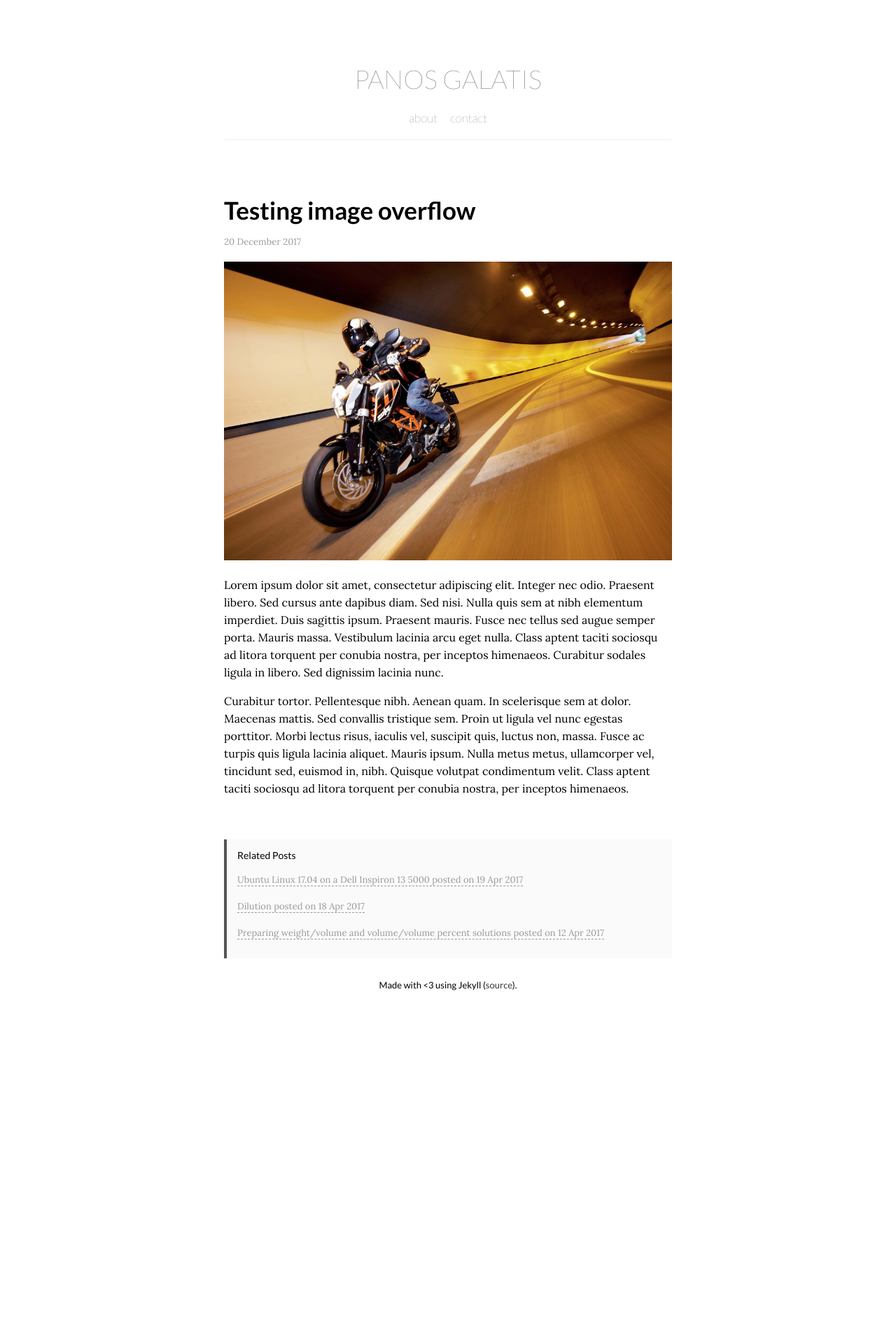
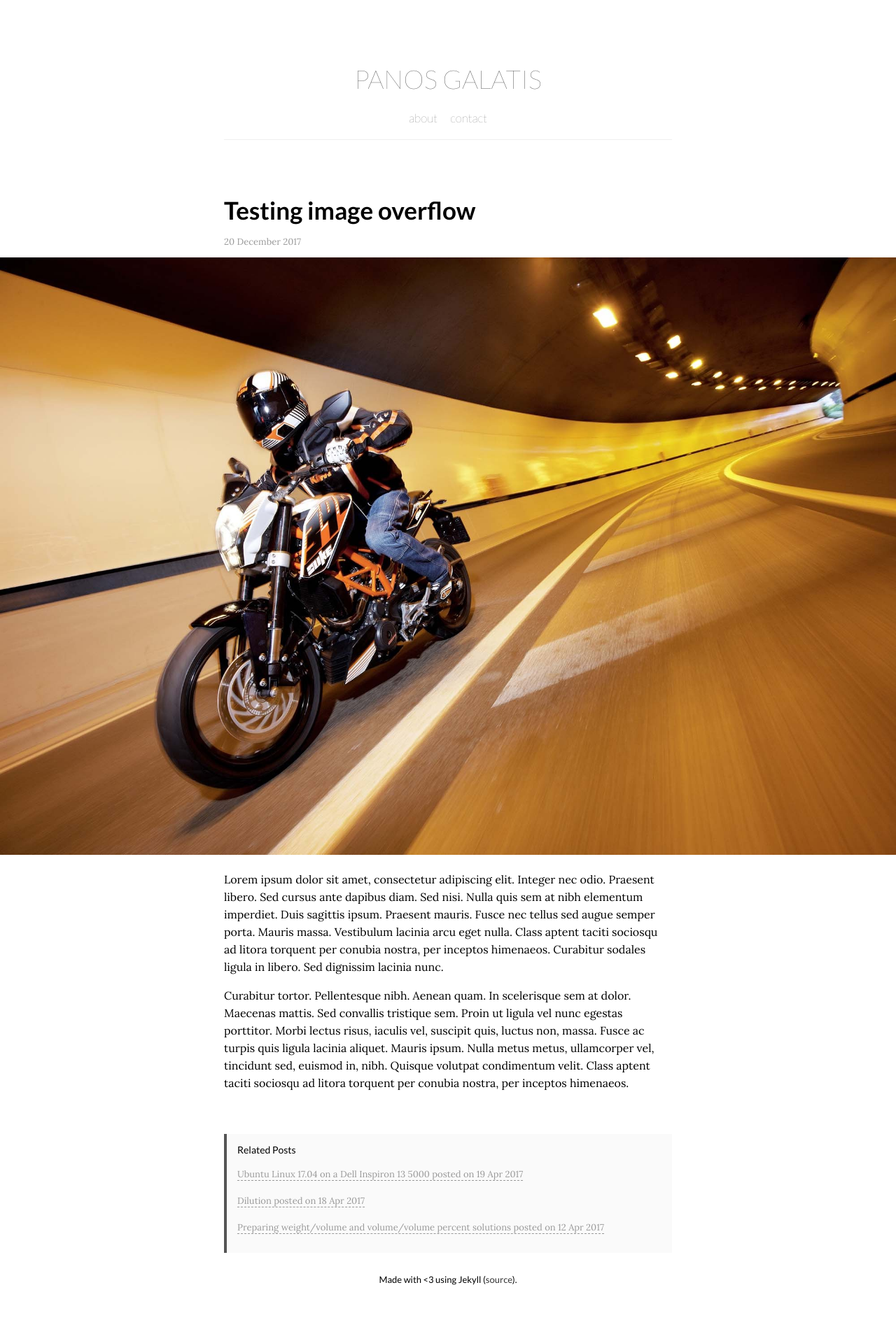
Before and after one commit to pgalatis/pgalatis.github.io, a Jekyll site: the page built from _posts/2017-12-20-test.md, in a window 1280 px wide. Shown: the whole page at 70% size. Built offline with Jekyll 4.4.1, drawn with Linux system fonts in a browser that asks for light colours; nearby versions of some CDN libraries; before the commit the page ends 1476 px from its top, so only the background shows below that.

Commit message:
Update 2017-12-20-test.md

```diff
--- a/_posts/2017-12-20-test.md
+++ b/_posts/2017-12-20-test.md
@@ -4,7 +4,9 @@ title:  "Testing image overflow"
 date:   2017-12-20 21:31:00 +0000
 ---
 
+<div class="overflow">
 <img src="https://pgalatis.github.io/images/KTM.jpg" title="KTM">
+</div>
 
 Lorem ipsum dolor sit amet, consectetur adipiscing elit. Integer nec odio. Praesent libero. Sed cursus ante dapibus diam. Sed nisi. Nulla quis sem at nibh elementum imperdiet. Duis sagittis ipsum. Praesent mauris. Fusce nec tellus sed augue semper porta. Mauris massa. Vestibulum lacinia arcu eget nulla. Class aptent taciti sociosqu ad litora torquent per conubia nostra, per inceptos himenaeos. Curabitur sodales ligula in libero. Sed dignissim lacinia nunc.
 
```
